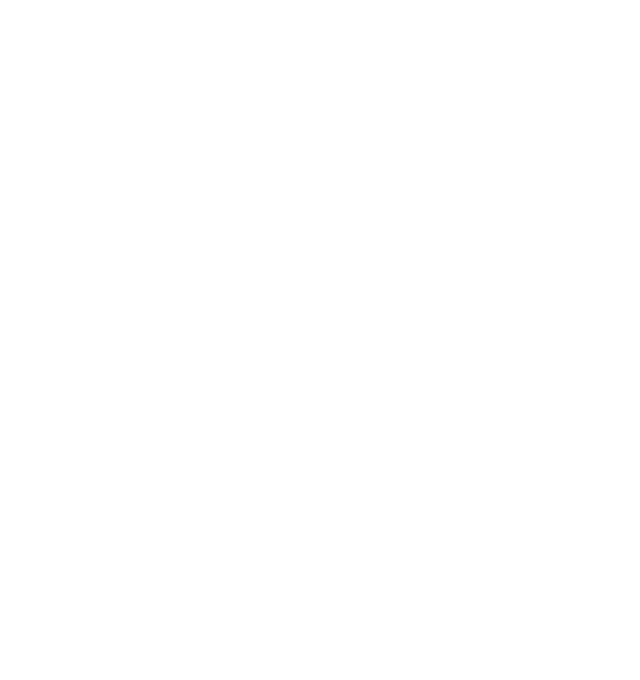
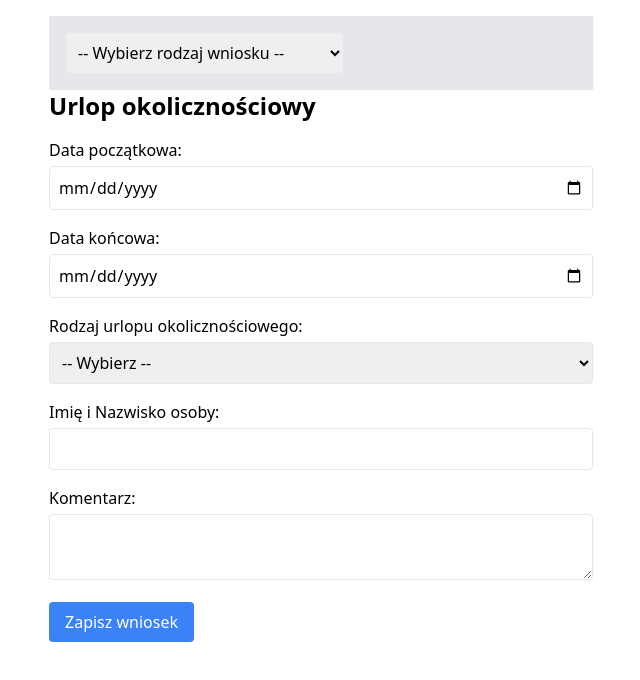
Before and after one commit to KaleIsProgramming/HRApp, a Next.js app in the folder client/: page /circumstantial-holiday in a window 1280 px wide. Shown: the top 680 px of the page, without its empty margins (319-959 px from the left). Built offline with nearby package versions, Linux system fonts and the light colour scheme.

Commit message:
Feat: Fished basic UI and functionality for all pages
Feat: Fished basic UI and functionality for all pages

```diff
--- a/client/app/child-care-leave-days/page.tsx
+++ b/client/app/child-care-leave-days/page.tsx
@@ -2,7 +2,7 @@
 import React, { useState, FormEvent } from 'react';
 import LeaveTypeSelector from '@/components/HolidayTypeSelector';
 
-interface ChildCareLeave {
+interface ChildCareLeaveDaysInterface {
   leaveType: string;
   startDate: string;
   endDate: string;
@@ -17,7 +17,7 @@
 
   const handleSubmit = async (e: FormEvent<HTMLFormElement>) => {
     e.preventDefault();
-    const requestBody: ChildCareLeave = {
+    const requestBody: ChildCareLeaveDaysInterface = {
       leaveType: "Opieka nad dzieckiem – dni",
       startDate,
       endDate,
--- a/client/app/child-care-leave-hours/page.tsx
+++ b/client/app/child-care-leave-hours/page.tsx
@@ -2,7 +2,7 @@
 import React, { useState, FormEvent } from 'react';
 import HolidayTypeSelector from '@/components/HolidayTypeSelector';
 
-interface WniosekOpiekaGodziny {
+interface ChildCareHoursInterface {
   leaveType: string;
   startDate: string;
   endDate: string;
@@ -21,7 +21,7 @@
 
   const handleSubmit = async (e: FormEvent<HTMLFormElement>) => {
     e.preventDefault();
-    const requestBody: WniosekOpiekaGodziny = {
+    const requestBody: ChildCareHoursInterface = {
       leaveType: "ChildCareLeaveDays",
       startDate,
       endDate,
--- a/client/app/circumstantial-holiday/page.tsx
+++ b/client/app/circumstantial-holiday/page.tsx
@@ -1,10 +1,112 @@
-import React from 'react';
+"use client"
+import React, { useState, FormEvent } from 'react';
+import { useRouter } from 'next/navigation';
+import HolidayTypeSelector from '@/components/HolidayTypeSelector';
+
+interface CircumstantialHolidayInterface {
+  leaveType: string;
+  startDate: string;
+  endDate: string;
+  okolicznościowyType: string;
+  fullName: string;
+  comment: string;
+}
 
 const CircumstantialHoliday: React.FC = () => {
+  const router = useRouter();
+  const [startDate, setStartDate] = useState("");
+  const [endDate, setEndDate] = useState("");
+  const [okolicznościowyType, setOkolicznościowyType] = useState("");
+  const [fullName, setFullName] = useState("");
+  const [comment, setComment] = useState("");
+  const [message, setMessage] = useState("");
+
+  const handleSubmit = async (e: FormEvent<HTMLFormElement>) => {
+    e.preventDefault();
+    const requestBody: CircumstantialHolidayInterface = {
+      leaveType: "Urlop okolicznościowy",
+      startDate,
+      endDate,
+      okolicznościowyType,
+      fullName,
+      comment,
+    };
+
+    try {
+      const res = await fetch('https://localhost:5001/api/HolidayRequests', {
+        method: 'POST',
+        headers: { 'Content-Type': 'application/json' },
+        body: JSON.stringify(requestBody),
+      });
+      const data = await res.json();
+      setMessage(res.ok ? data.message : data.message || "Błąd podczas zapisu.");
+    } catch (error) {
+      setMessage("Błąd podczas łączenia z backendem.");
+    }
+  };
 
   return (
-    <div>
-
+    <div className="max-w-xl mx-auto p-4">
+      <HolidayTypeSelector />
+      <h1 className="text-2xl font-bold mb-4">Urlop okolicznościowy</h1>
+      {message && <div className="mb-4 p-2 bg-blue-100">{message}</div>}
+      <form onSubmit={handleSubmit} className="space-y-4">
+        <div>
+          <label className="block mb-1">Data początkowa:</label>
+          <input
+            type="date"
+            value={startDate}
+            onChange={(e) => setStartDate(e.target.value)}
+            required
+            className="w-full p-2 border rounded"
+          />
+        </div>
+        <div>
+          <label className="block mb-1">Data końcowa:</label>
+          <input
+            type="date"
+            value={endDate}
+            onChange={(e) => setEndDate(e.target.value)}
+            required
+            className="w-full p-2 border rounded"
+          />
+        </div>
+        <div>
+          <label className="block mb-1">Rodzaj urlopu okolicznościowego:</label>
+          <select
+            value={okolicznościowyType}
+            onChange={(e) => setOkolicznościowyType(e.target.value)}
+            required
+            className="w-full p-2 border rounded"
+          >
+            <option value="">-- Wybierz --</option>
+            <option value="Ślub pracownika">Ślub pracownika</option>
+            <option value="Narodziny dziecka">Narodziny dziecka</option>
+            <option value="Ślub dziecka">Ślub dziecka</option>
+          </select>
+        </div>
+        <div>
+          <label className="block mb-1">Imię i Nazwisko osoby:</label>
+          <input
+            type="text"
+            value={fullName}
+            onChange={(e) => setFullName(e.target.value)}
+            required
+            className="w-full p-2 border rounded"
+          />
+        </div>
+        <div>
+          <label className="block mb-1">Komentarz:</label>
+          <textarea
+            value={comment}
+            onChange={(e) => setComment(e.target.value)}
+            className="w-full p-2 border rounded"
+          ></textarea>
+        </div>
+        <button type="submit" className="px-4 py-2 bg-blue-500 text-white rounded">
+          Zapisz wniosek
+        </button>
+      </form>
     </div>
   );
 };
--- a/client/app/on-demand-holiday/page.tsx
+++ b/client/app/on-demand-holiday/page.tsx
@@ -2,7 +2,7 @@
 import React, { useState, FormEvent } from 'react';
 import HolidayTypeSelector from '@/components/HolidayTypeSelector';
 
-interface OnDemandHoliday {
+interface OnDemandLeaveInterface {
   leaveType: string;
   startDate: string;
   endDate: string;
@@ -19,7 +19,7 @@
 
   const handleSubmit = async (e: FormEvent<HTMLFormElement>) => {
     e.preventDefault();
-    const requestBody: OnDemandHoliday = {
+    const requestBody: OnDemandLeaveInterface = {
       leaveType: "Urlop na żądanie",
       startDate,
       endDate,
@@ -28,7 +28,7 @@
     };
 
     try {
-      const res = await fetch('https://localhost:5001/api/LeaveRequests', {
+      const res = await fetch('https://localhost:5001/api/HolidayRequests', {
         method: 'POST',
         headers: { 'Content-Type': 'application/json' },
         body: JSON.stringify(requestBody),
--- a/client/app/vacation-leave/page.tsx
+++ b/client/app/vacation-leave/page.tsx
@@ -1,9 +1,80 @@
-import React from 'react';
+"use client"
+import React, { useState, FormEvent } from 'react';
+import HolidayTypeSelector from '@/components/HolidayTypeSelector';
+
+interface VactionLeaveInterface {
+  leaveType: string;
+  startDate: string;
+  endDate: string;
+  comment: string;
+}
 
 const VacationLeave: React.FC = () => {
+  const [startDate, setStartDate] = useState<string>("");
+  const [endDate, setEndDate] = useState<string>("");
+  const [comment, setComment] = useState<string>("");
+  const [message, setMessage] = useState<string>("");
+
+  const handleSubmit = async (e: FormEvent<HTMLFormElement>) => {
+    e.preventDefault();
+    const requestBody: VactionLeaveInterface = {
+      leaveType: "Urlop wypoczynkowy",
+      startDate,
+      endDate,
+      comment,
+    };
+
+    try {
+      const res = await fetch('https://localhost:5001/api/HolidayRequests', {
+        method: 'POST',
+        headers: { 'Content-Type': 'application/json' },
+        body: JSON.stringify(requestBody),
+      });
+      const data = await res.json();
+      setMessage(res.ok ? data.message : data.message || "Błąd podczas zapisu.");
+    } catch (error) {
+      setMessage("Błąd podczas łączenia z backendem.");
+    }
+  };
 
   return (
-    <div>
+    <div className="max-w-xl mx-auto p-4">
+      <HolidayTypeSelector />
+      <h1 className="text-2xl font-bold mb-4">Urlop wypoczynkowy</h1>
+      {message && <div className="mb-4 p-2 bg-blue-100">{message}</div>}
+      <form onSubmit={handleSubmit} className="space-y-4">
+        <div>
+          <label className="block mb-1">Data początkowa:</label>
+          <input
+            type="date"
+            value={startDate}
+            onChange={(e) => setStartDate(e.target.value)}
+            required
+            className="w-full p-2 border rounded"
+          />
+        </div>
+        <div>
+          <label className="block mb-1">Data końcowa:</label>
+          <input
+            type="date"
+            value={endDate}
+            onChange={(e) => setEndDate(e.target.value)}
+            required
+            className="w-full p-2 border rounded"
+          />
+        </div>
+        <div>
+          <label className="block mb-1">Komentarz:</label>
+          <textarea
+            value={comment}
+            onChange={(e) => setComment(e.target.value)}
+            className="w-full p-2 border rounded"
+          ></textarea>
+        </div>
+        <button type="submit" className="px-4 py-2 bg-blue-500 text-white rounded">
+          Zapisz wniosek
+        </button>
+      </form>
     </div>
   );
 };
```
